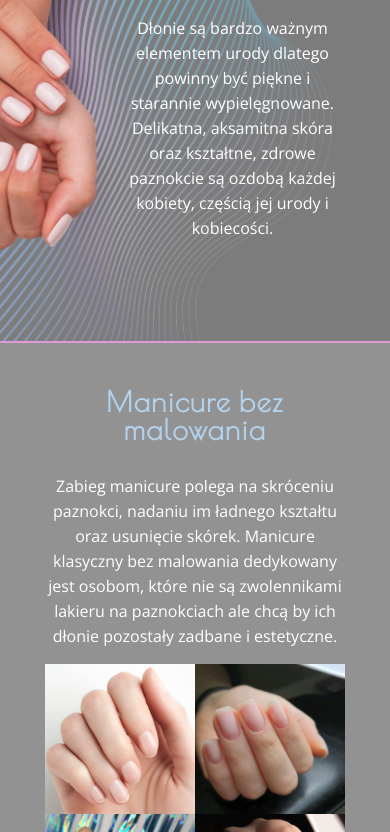
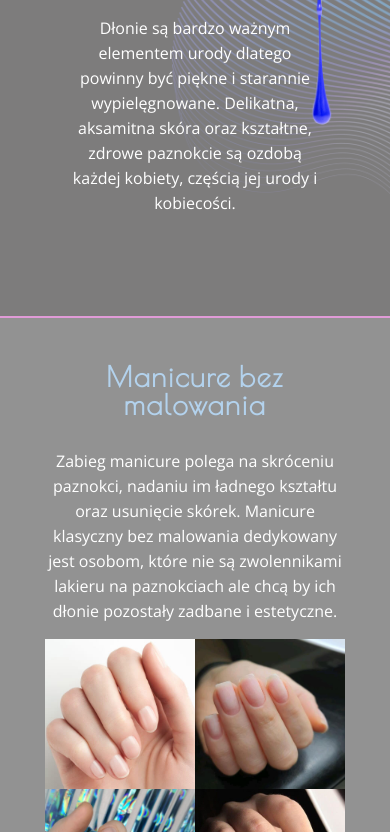
Before and after one commit to Kate0809/HOLOnails, a plain HTML site: page manicure.html in a window 390 px wide. Shown: the part 240-1072 px from the top of the page. Drawn offline with nearby package versions, Linux system fonts and the light colour scheme.

Commit message:
Add files via upload

```diff
--- a/css/style.css
+++ b/css/style.css
@@ -450,6 +450,7 @@ body .header__nav-list > li:hover .header__subnav-list {
 @media (max-width: 700px) {
   .banner {
     padding: 180px 0;
+    background: url(../img/bg/bg6.jpg) center/cover no-repeat;
   }
 }
 .banner__content {
@@ -745,6 +746,7 @@ body .header__nav-list > li:hover .header__subnav-list {
 @media (max-width: 700px) {
   .about-manicure {
     padding: 80px 0;
+    background: url(../img/bg/bg3.png) center/cover no-repeat;
   }
 }
 .about-manicure__content {
@@ -752,13 +754,18 @@ body .header__nav-list > li:hover .header__subnav-list {
 }
 @media (max-width: 700px) {
   .about-manicure__content {
-    width: 75%;
+    width: 85%;
   }
 }
 .about-manicure .container {
   display: flex;
   align-items: center;
   justify-content: flex-end;
+}
+@media (max-width: 700px) {
+  .about-manicure .container {
+    justify-content: center;
+  }
 }
 
 /*----PEDICURE----*/
```
Also changed, not shown: img/bg/bg6.jpg (added).
